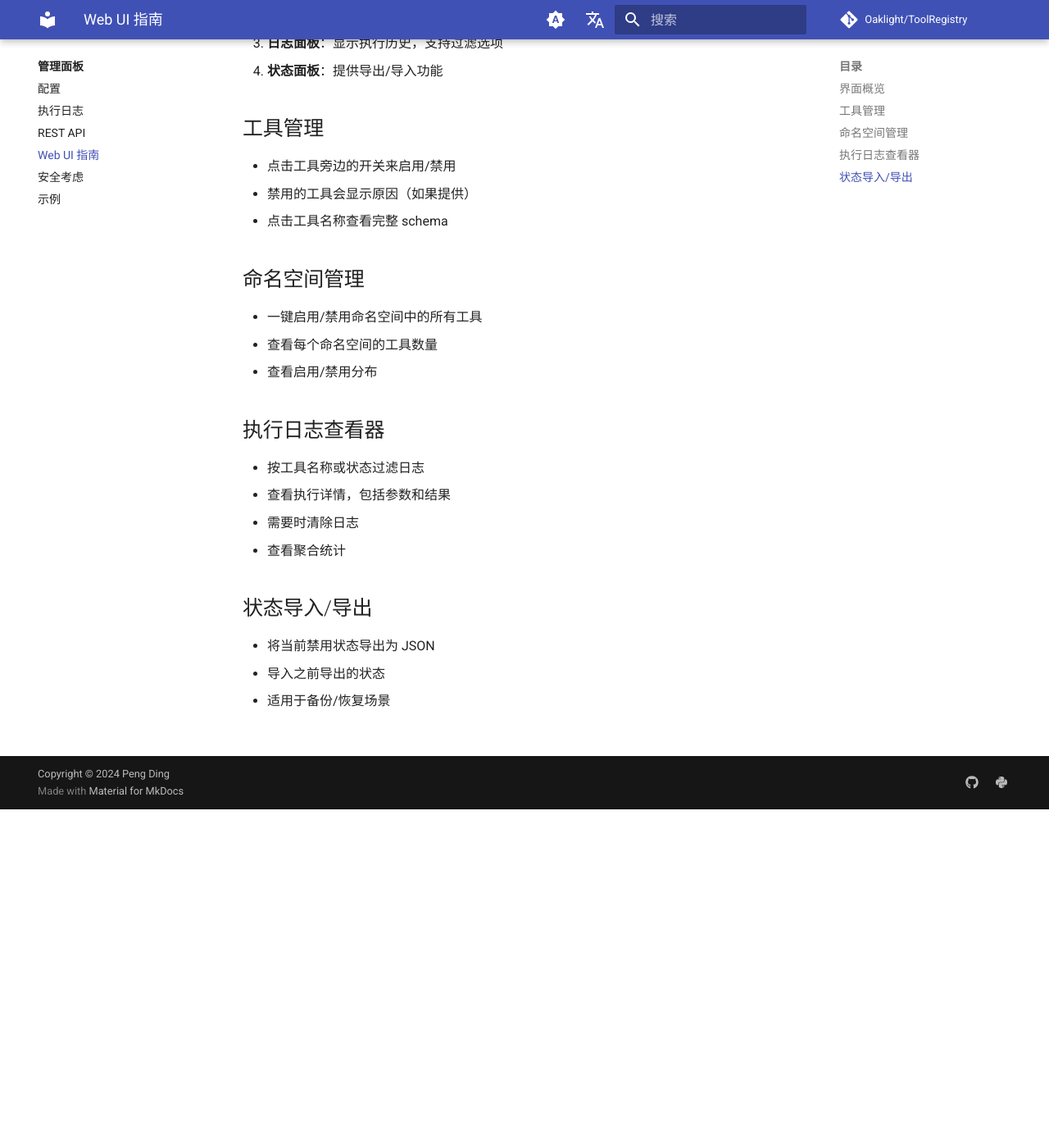
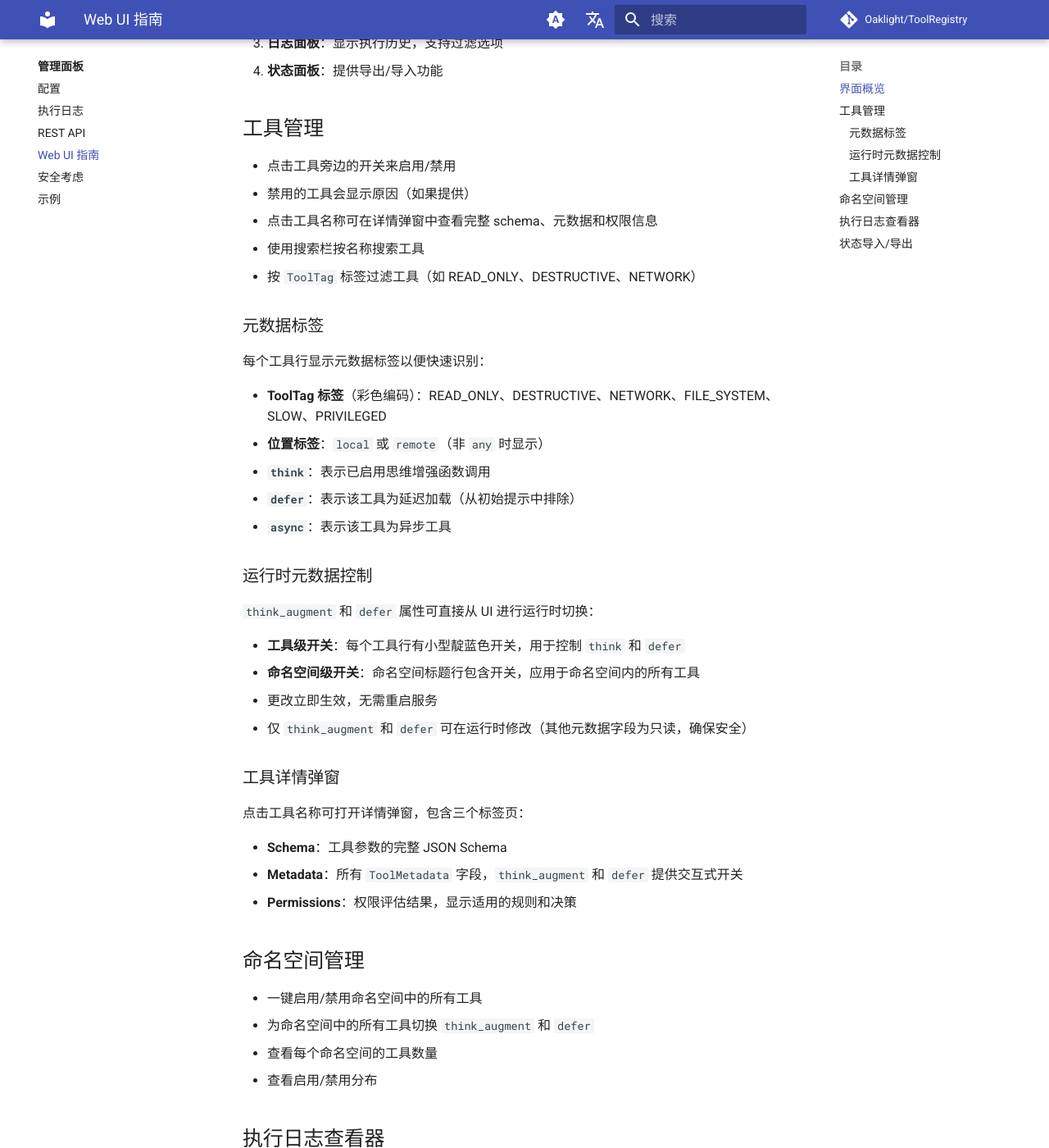
Before and after one commit to Oaklight/ToolRegistry, an MkDocs documentation site: the page built from docs/admin/web-ui.md, in a window 1280 px wide and 1400 px high, scrolled down 413 px. Shown: the whole window at 82% size. Built offline with MkDocs 1.6.1 and Material for MkDocs 9.7.7, drawn with Linux system fonts in a browser that asks for light colours; comment, search, counter and statistics services are not loaded.

Commit message:
docs: 添加管理面板增强和运行时元数据控制文档
- 添加 PR #133（管理面板增强）和 PR #135（运行时元数据控制）的更新日志条目
- 在 REST API 参考中记录工具/命名空间元数据的 PATCH 端点
- 更新 Web UI 指南，添加元数据开关、详情弹窗和搜索/过滤功能
- 在事件文档中添加 METADATA_UPDATE 事件类型
- 更新管理面板概述的主要功能列表

````diff
--- a/docs/admin/web-ui.md
+++ b/docs/admin/web-ui.md
@@ -15,11 +15,41 @@ Web UI 分为几个部分：
 
 - 点击工具旁边的开关来启用/禁用
 - 禁用的工具会显示原因（如果提供）
-- 点击工具名称查看完整 schema
+- 点击工具名称可在详情弹窗中查看完整 schema、元数据和权限信息
+- 使用搜索栏按名称搜索工具
+- 按 `ToolTag` 标签过滤工具（如 READ_ONLY、DESTRUCTIVE、NETWORK）
+
+### 元数据标签
+
+每个工具行显示元数据标签以便快速识别：
+
+- **ToolTag 标签**（彩色编码）：READ_ONLY、DESTRUCTIVE、NETWORK、FILE_SYSTEM、SLOW、PRIVILEGED
+- **位置标签**：`local` 或 `remote`（非 `any` 时显示）
+- **`think`**：表示已启用思维增强函数调用
+- **`defer`**：表示该工具为延迟加载（从初始提示中排除）
+- **`async`**：表示该工具为异步工具
+
+### 运行时元数据控制
+
+`think_augment` 和 `defer` 属性可直接从 UI 进行运行时切换：
+
+- **工具级开关**：每个工具行有小型靛蓝色开关，用于控制 `think` 和 `defer`
+- **命名空间级开关**：命名空间标题行包含开关，应用于命名空间内的所有工具
+- 更改立即生效，无需重启服务
+- 仅 `think_augment` 和 `defer` 可在运行时修改（其他元数据字段为只读，确保安全）
+
+### 工具详情弹窗
+
+点击工具名称可打开详情弹窗，包含三个标签页：
+
+- **Schema**：工具参数的完整 JSON Schema
+- **Metadata**：所有 `ToolMetadata` 字段，`think_augment` 和 `defer` 提供交互式开关
+- **Permissions**：权限评估结果，显示适用的规则和决策
 
 ## 命名空间管理
 
 - 一键启用/禁用命名空间中的所有工具
+- 为命名空间中的所有工具切换 `think_augment` 和 `defer`
 - 查看每个命名空间的工具数量
 - 查看启用/禁用分布
 
--- a/docs/api/events.md
+++ b/docs/api/events.md
@@ -27,6 +27,7 @@
 | `REFRESH_ALL` | 所有工具已刷新/重新加载（预留，暂未使用） |
 | `PERMISSION_DENIED` | 工具调用被权限策略拒绝 |
 | `PERMISSION_ASKED` | 工具调用被上报给权限处理器 |
+| `METADATA_UPDATE` | 工具的元数据在运行时被更新 |
 
 ### 示例
 
@@ -42,6 +43,8 @@ elif event.event_type == ChangeEventType.PERMISSION_DENIED:
     print(f"工具调用被拒绝：{event.tool_name}")
 elif event.event_type == ChangeEventType.PERMISSION_ASKED:
     print(f"工具调用被上报：{event.tool_name}")
+elif event.event_type == ChangeEventType.METADATA_UPDATE:
+    print(f"元数据已更新：{event.tool_name}，字段：{event.metadata}")
 ```
 
 ## ChangeEvent
--- a/docs/changelog.md
+++ b/docs/changelog.md
@@ -13,6 +13,26 @@ author: Oaklight
 ## Unreleased
 
 ### 新特性
+
+- **管理面板增强**（[#133](../../pull/133)）
+    - 丰富工具 API 响应，包含完整元数据：`ToolTag` 标签、`ToolMetadata` 字段（`is_async`、`timeout`、`locality`、`think_augment`、`defer` 等）以及权限评估结果
+    - 新增 `GET /api/tools/{name}/permissions` 端点，支持单个工具的权限策略评估
+    - 在 Web UI 中新增工具详情弹窗，支持标签页切换（Schema、Metadata、Permissions）
+    - 在工具行中添加系统 `ToolTag` 标签（彩色编码）和自定义标签
+    - 将单字母元数据图标（`T`、`D`）替换为完整词标签（`think`、`defer`、`async`、`local`/`remote`）
+    - 在工具面板中添加搜索和基于标签的过滤功能
+    - 改进移动端响应式布局，支持水平滚动，小视口下隐藏原因列
+    - 新增 7 个测试覆盖丰富 API 和权限端点
+
+- **think_augment 和 defer 运行时控制**（[#134](../../issues/134)、[#135](../../pull/135)）
+    - 为 `ToolRegistry` 新增 `update_tool_metadata(tool_name, **kwargs)` 和 `update_namespace_metadata(namespace, **kwargs)` 方法，支持运行时修改 `think_augment` 和 `defer` 字段
+    - 白名单机制：仅允许运行时修改 `think_augment` 和 `defer`（防止对执行关键字段的不安全修改）
+    - 新增 `PATCH /api/tools/{name}/metadata` 和 `PATCH /api/namespaces/{ns}/metadata` REST API 端点
+    - 在 Web UI 中为 `think_augment` 和 `defer` 添加交互式开关，支持工具级别和命名空间级别
+    - 命名空间级别的开关应用于命名空间内的所有工具
+    - 在 `ChangeEventType` 枚举中新增 `METADATA_UPDATE` 事件类型
+    - 三色开关方案：金色（启用/禁用）、青色（命名空间）、靛蓝色（元数据），提供视觉层次
+    - 新增 7 个测试覆盖元数据更新端点
 
 - **声明式工具配置加载器**（[#120](../../issues/120)、[#122](../../pull/122)）
     - 新增 `toolregistry.config` 模块，支持将 JSONC/YAML 配置文件解析为类型化的冻结 dataclass
@@ -34,6 +54,11 @@ author: Oaklight
     - 将 mixin 模块整合至 `_mixins/` 包
     - 将零依赖 vendor 模块整合至 `_vendor/` 包
     - 为 llm-rosetta ToolOps 使用子包级导入
+
+### 修复
+
+- **改进带必需构造参数类的错误消息**（[#127](../../issues/127)）
+    - 当 `register_from_class()` 用于构造函数需要参数的类时，提供更清晰的错误消息
 
 ### 维护
 
````
Also changed, not shown: docs/admin/index.md (+4 -2 lines), docs/admin/rest-api.md (+38 -0 lines).
